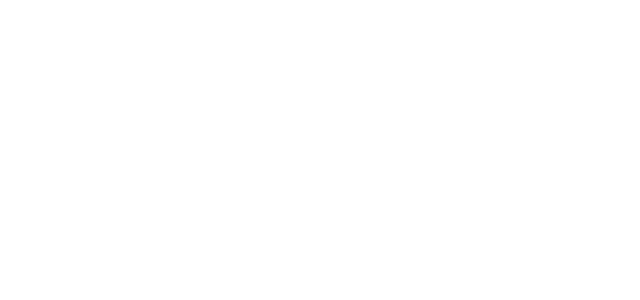
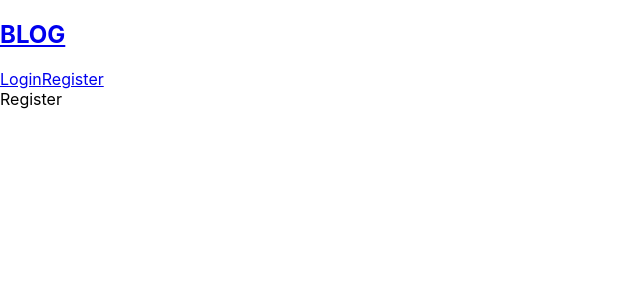
Before and after one commit to HaroldFinch129/FireBlog, a React (Create React App) app in the folder fireblog-app/: page /Register in a window 1280 px wide. Shown: the top 300 px of the page, without its empty margins (0-640 px from the left). Built offline with nearby package versions, Linux system fonts and the light colour scheme.

Commit message:
install router and styled components

```diff
--- a/fireblog-app/package.json
+++ b/fireblog-app/package.json
@@ -8,7 +8,9 @@
     "@testing-library/user-event": "^12.1.10",
     "react": "^17.0.2",
     "react-dom": "^17.0.2",
+    "react-router-dom": "^5.3.0",
     "react-scripts": "4.0.3",
+    "styled-components": "^5.3.1",
     "web-vitals": "^1.0.1"
   },
   "scripts": {
--- a/fireblog-app/src/App.js
+++ b/fireblog-app/src/App.js
@@ -1,9 +1,10 @@
 import React from "react";
+import AppRouter from "./app-router/AppRouter";
 
 function App() {
   return (
     <div className="App">
-
+      <AppRouter/>
     </div>
   );
 }
--- a/fireblog-app/src/app-router/AppRouter.js
+++ b/fireblog-app/src/app-router/AppRouter.js
@@ -1,10 +1,28 @@
 import React from 'react'
+import Navbar from '../components/Navbar'
+import {BrowserRouter,Route, Switch} from 'react-router-dom'
+
+import Dashboard from '../pages/Dashboard'
+import Login from '../pages/Login'
+import Register from '../pages/Register'
 
 const AppRouter = () => {
     return (
-        <div>
+        <BrowserRouter>
+            <Navbar/>
 
-        </div>
+            <Switch>
+
+                <Route exact path = '/' component ={Dashboard}>Dashboard</Route>
+                <Route exact path = '/Login' component ={Login}>Login</Route>
+                <Route exact path = '/Register' component ={Register}>Register</Route>
+
+
+
+            </Switch>
+
+
+        </BrowserRouter>
     )
 }
 
--- a/fireblog-app/src/components/Navbar.js
+++ b/fireblog-app/src/components/Navbar.js
@@ -1,9 +1,20 @@
 import React from 'react'
+import { Link } from 'react-router-dom'
 
 const Navbar = () => {
     return (
-        <div>
-            Navbar
+        <div className="Navbar">
+            <Link to>
+            <h2>BLOG</h2>
+                </Link>
+
+            <Link to a href= "/Login">Login</Link>
+            <Link to a href= "/Register">Register</Link>
+
+
+
+
+
         </div>
     )
 }
```
Also changed, not shown: 2 other files (tests, documents, lock files or other folders).
